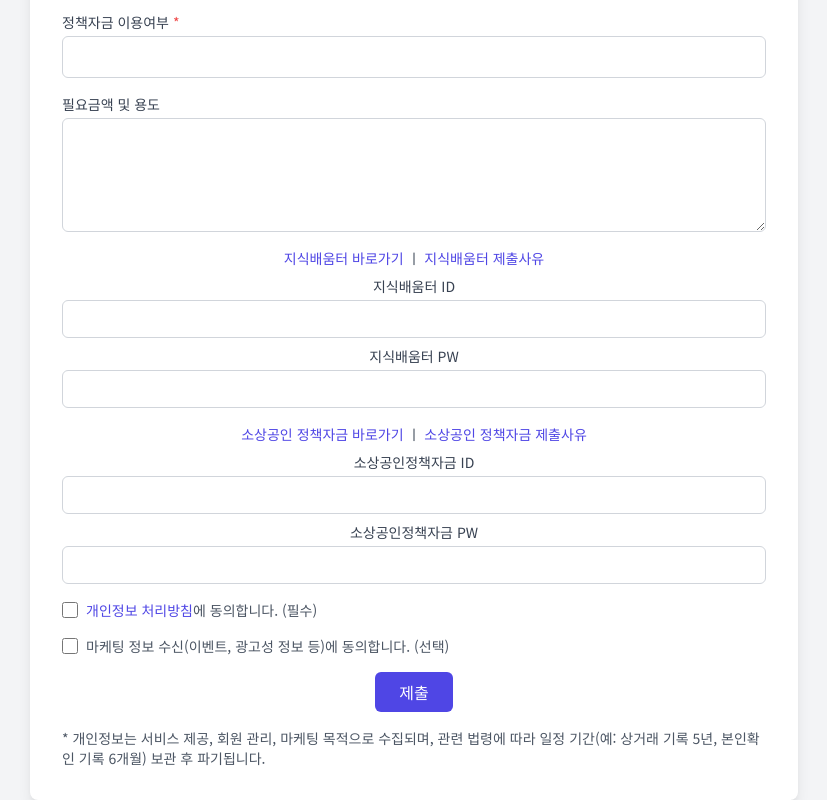
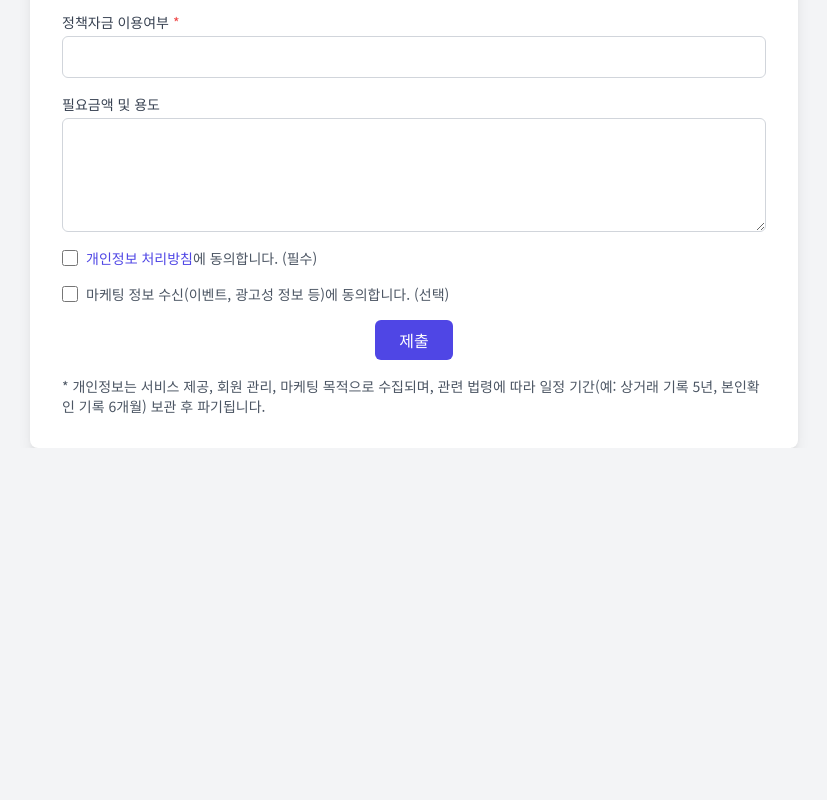
Before and after one commit to jinhee0216/hangilleaders, a plain HTML site: page index.html in a window 1280 px wide. Shown: the part 1390-2190 px from the top of the page, without its empty margins (226-1053 px from the left). After the commit the page ends 1838 px from the top, so only its background shows below. Drawn offline with nearby package versions, Linux system fonts and the light colour scheme.

Commit message:
Update index.html

```diff
--- a/index.html
+++ b/index.html
@@ -257,39 +257,6 @@
 <textarea class="mt-1 block w-full p-2 border border-gray-300 rounded-md focus:ring-indigo-500 focus:border-indigo-500" id="requiredAmount" name="entry.44687952" rows="4"></textarea>
 </div>
 
- <!-- 지식배움터 및 소상공인정책자금 관련 필드 (하단으로 이동) -->
-                <div class="space-y-4">
-                    <div class="text-sm text-gray-600 text-center">
-                        <div class="mb-2">
-                            <a href="https://edu.sbiz.or.kr/edu/main/main.do" target="_blank" class="text-indigo-600 hover:underline">지식배움터 바로가기</a> ㅣ
-                            <a href="#" class="text-indigo-600 hover:underline" onclick="openModal('jisikModal')">지식배움터 제출사유</a>
-                        </div>
-                        <div class="space-y-2 mb-4">
-                            <div>
-                                <label for="jisikId" class="block text-sm font-medium text-gray-700">지식배움터 ID</label>
-                                <input type="text" id="jisikId" name="entry.653096036" class="mt-1 block w-full p-2 border border-gray-300 rounded-md focus:ring-indigo-500 focus:border-indigo-500">
-                            </div>
-                            <div>
-                                <label for="jisikPw" class="block text-sm font-medium text-gray-700">지식배움터 PW</label>
-                                <input type="password" id="jisikPw" name="entry.936679548" class="mt-1 block w-full p-2 border border-gray-300 rounded-md focus:ring-indigo-500 focus:border-indigo-500">
-                            </div>
-                        </div>
-                        <div class="mb-2">
-                            <a href="https://ols.semas.or.kr/ols/man/SMAN010M/page.do" target="_blank" class="text-indigo-600 hover:underline">소상공인 정책자금 바로가기</a> ㅣ
-                            <a href="#" class="text-indigo-600 hover:underline" onclick="openModal('policyFundModal')">소상공인 정책자금 제출사유</a>
-                        </div>
-                        <div class="space-y-2 mb-4">
-                            <div>
-                                <label for="policyFundId" class="block text-sm font-medium text-gray-700">소상공인정책자금 ID</label>
-                                <input type="text" id="policyFundId" name="entry.6599574" class="mt-1 block w-full p-2 border border-gray-300 rounded-md focus:ring-indigo-500 focus:border-indigo-500">
-                            </div>
-                            <div>
-                                <label for="policyFundPw" class="block text-sm font-medium text-gray-700">소상공인정책자금 PW</label>
-                                <input type="password" id="policyFundPw" name="entry.1803670926" class="mt-1 block w-full p-2 border border-gray-300 rounded-md focus:ring-indigo-500 focus:border-indigo-500">
-                            </div>
-                        </div>
-                    </div>
-                </div>
 
 <div>
     <label class="flex items-center">
@@ -323,21 +290,6 @@
 <a class="inline-block bg-indigo-600 text-white px-6 py-2 rounded-md hover:bg-indigo-700 focus:outline-none focus:ring-2 focus:ring-indigo-500" href="index.html">돌아가기</a>
 </div>
 <div id="iframeContainer"></div>
-</div>
-
- <!-- 지식배움터 제출사유 모달 -->
-<div id="jisikModal" class="modal hidden">  <div class="modal-content">
-        <span class="close" onclick="closeModal('jisikModal')">×</span>
-        <p>정책자금 신청을 위한 필수 절차로써 소진공에서 운영하는 온라인 교육 시스템으로, 정책자금을 신청하려면 소상공인 대상 필수 교육(예: 경영교육, 정책자금 이해 교육 등)을 이수해야 합니다.<br>
-        👉 미이수 시 신청 자체가 반려되거나, 접수 이후 탈락 사유가 됩니다.</p>
-    </div>
-</div>
-
-<div id="policyFundModal" class="modal hidden"> <div class="modal-content">
-        <span class="close" onclick="closeModal('policyFundModal')">×</span>
-        <p>정책자금 신청을 위한 필수 절차로써 중소벤처기업부 및 소상공인시장진흥공단(SBC)에서 운영하는 정책자금 신청 포털입니다.<br>
-        👉 이 사이트에 가입하지 않으면 자금 신청 자체가 불가능합니다.</p>
-    </div>
 </div>
 
 <div class="modal hidden" id="privacyModal">
```
